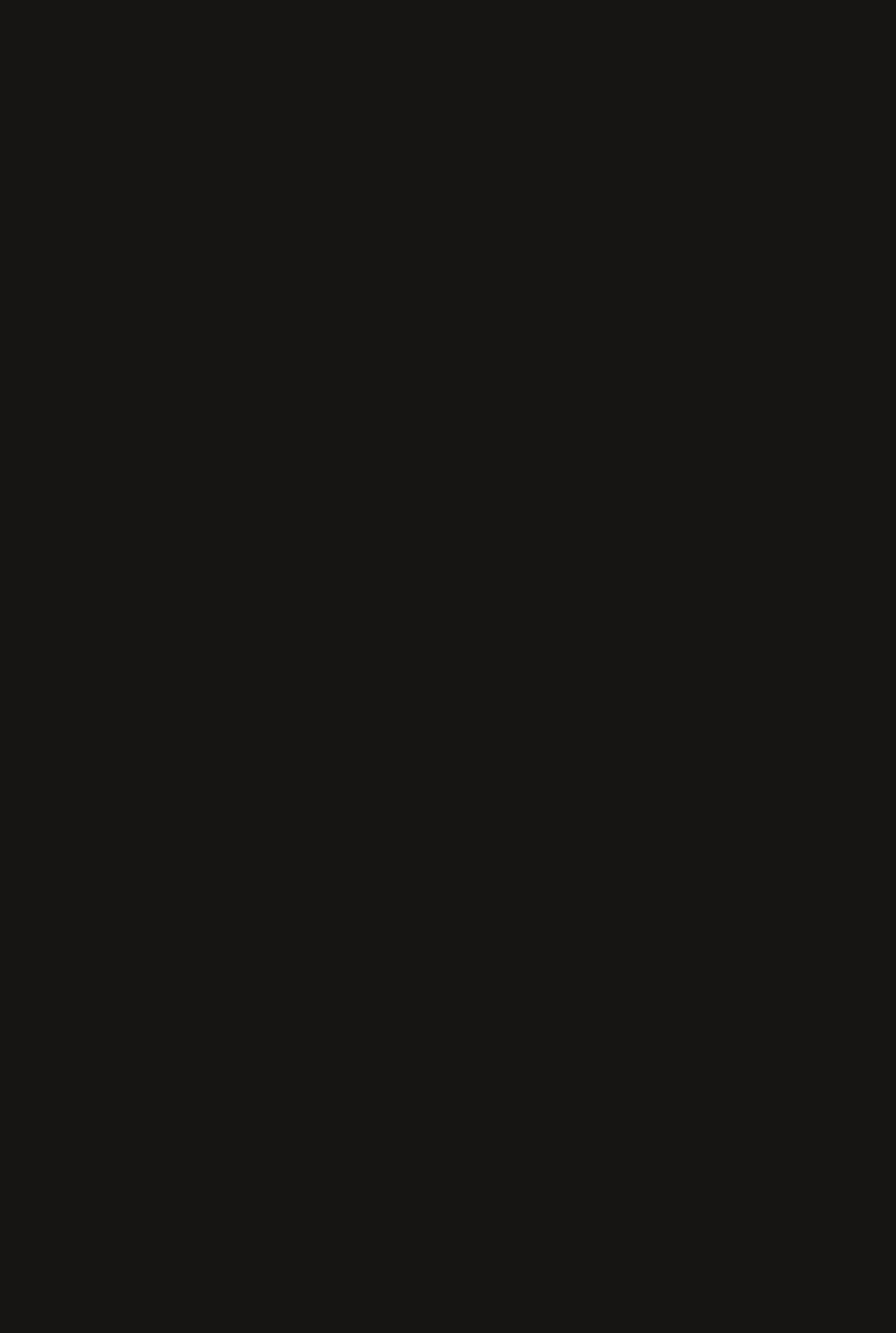
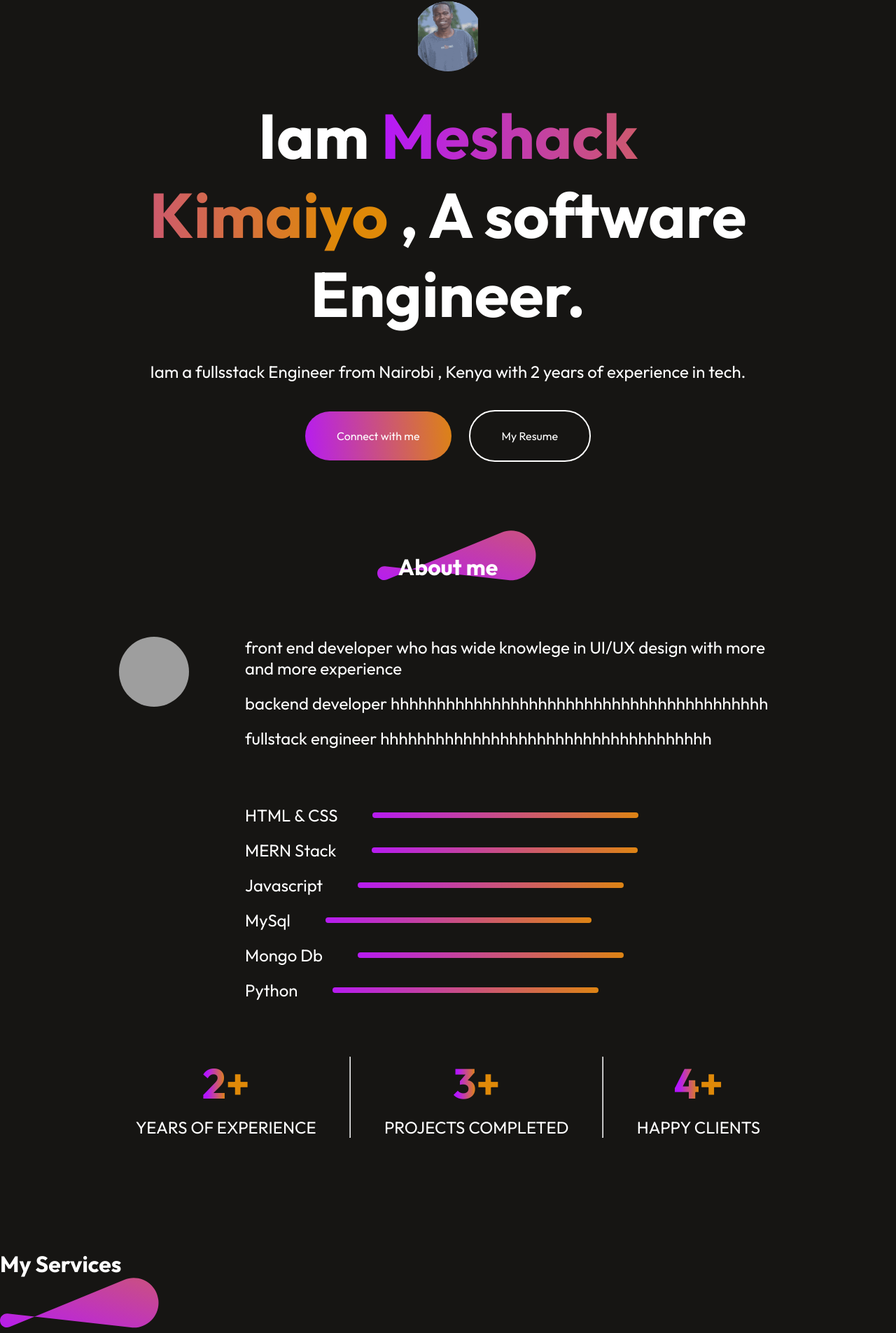
Before and after one commit to meshackkiplimo/meshack, a React (Vite) app: page / in a window 1280 px wide. Shown: the part 256-2161 px from the top of the page at 70% size. Before the commit the page ends 800 px from the top, so only its background shows below. Built offline with nearby package versions, Linux system fonts and the light colour scheme; grey boxes are pictures that could not be loaded.

Commit message:
user interface

```diff
--- a/src/App.jsx
+++ b/src/App.jsx
@@ -1,12 +1,16 @@
 
 import Navbar from './Components/Navbar/Navbar';
 import Hero from './Components/Hero/Hero';
+import About from './Components/About/About';
+import Services from './Components/Services/Services';
 
 const App = () => {
   return (
     <div>
     <Navbar />
     <Hero />
+    <About/>
+    <Services/>
 
     </div>
   )
--- /dev/null
+++ b/src/Components/About/About.css
@@ -0,0 +1,110 @@
+.about{
+    display:flex;
+    flex-direction:column;
+    align-items:center;
+    justify-content:center;
+    gap:80px;
+    margin:80px 170px;
+}
+.about-title{
+
+    position:relative;
+}
+.about-title h1{
+    padding:0px 30px;
+    fontsize:80px;
+    font-weigth:600;
+}
+.about-title img{
+    position:absolute;
+    bottom:0;
+    rigth:0;
+    z-index: -1;
+
+
+}
+.about-sections{
+
+    display:flex;
+    gap:80px;
+}
+.about-rigth{
+    display:flex;
+    flex-direction:column;
+    gap:80px;
+}
+.about-para{
+    display:flex;
+    flex-direction:column;
+    gap:20px;
+    font-size:24px;
+    font-weigth:500
+
+}
+.about-skills{
+    display:flex;
+    gap:20px;
+   flex-direction:column;
+}
+.about-skill{
+  display:flex;
+  gap:50px;
+  align-items:  center;
+  transition:0.3s;
+}
+.about-skill p{
+min-weigth:150px;
+font-size:24px;
+font-weigth:500;
+
+}
+.about-skill hr {
+    outline: none;
+    border: none;
+    width: 50px;
+    height: 8px;
+    border-radius: 50px;
+    background:linear-gradient(264deg,#DF8908 -5.09%,#B415FF 106.2%);
+}
+.about-achievements{
+    display:flex;
+    width:100%;
+    justify-content: space-around;
+    margin-bottom: 80px;
+
+
+}
+.about-achievement{
+    display:flex;
+    flex-direction:column;
+    align-items:center;
+    gap:10px;
+    transition:0.5s;
+
+
+
+
+}
+.about-achievement h1{
+    font-size:60px;
+    font-weigth:700;
+    background:linear-gradient(270deg,#DF8908 50.41%,#B415FF 90.25%);
+    background-clip:text;
+    -webkit-background-clip: text;
+    -webkit-text-fill-color: transparent;
+
+
+}
+.about-achievement p{
+    font-size:24px;
+    font-weigth:500;
+
+}
+.about-skill:hover{
+    transform:scale(1.05);
+    transition:0.3s;
+}
+.about-achievement:hover{
+    transform:scale(1.12);
+    transition:0.5s;
+}
--- /dev/null
+++ b/src/Components/About/About.jsx
@@ -0,0 +1,56 @@
+import "./About.css";
+import theme_pattern from "../../assets/theme_pattern.svg";
+import profile_img from "../../assets/about_profile.svg";
+
+const About = () => {
+  return (
+    <div className="about">
+      <div className="about-title">
+        <h1>About me</h1>
+        <img src={theme_pattern} />
+      </div>
+      <div className="about-sections">
+        <div className="about-left">
+          <img src={profile_img} className="img" />
+        </div>
+
+        <div className="about-rigth">
+          <div className="about-para">
+            <p>front end developer who has wide knowlege in UI/UX design with more and more experience</p>
+            <p>backend developer hhhhhhhhhhhhhhhhhhhhhhhhhhhhhhhhhhhhhhhhh</p>
+            <p> fullstack engineer hhhhhhhhhhhhhhhhhhhhhhhhhhhhhhhhhhhh</p>
+          </div>
+          <div className="about-skills">
+            <div className="about-skill"><p>HTML & CSS</p><hr style={{ width: "50%" }}></hr></div>
+            <div className="about-skill"><p>MERN Stack</p><hr style={{ width: "50%" }}></hr></div>
+            <div className="about-skill"><p>Javascript</p><hr style={{ width: "50%" }}></hr></div>
+            <div className="about-skill"><p>MySql</p><hr style={{ width: "50%" }}></hr></div>
+            <div className="about-skill"><p>Mongo Db</p><hr style={{ width: "50%" }}></hr></div>
+            <div className="about-skill"><p>Python</p><hr style={{ width: "50%" }}></hr></div>
+          </div>
+        </div>
+      </div>
+      <div className="about-achievements">
+        <div className="about-achievement">
+          <h1>2+</h1>
+          <p>YEARS OF EXPERIENCE</p>
+        </div>
+
+
+        <hr />
+        <div className="about-achievement">
+          <h1>3+</h1>
+          <p>PROJECTS COMPLETED</p>
+        </div>
+        <hr />
+        <div className="about-achievement">
+          <h1>4+</h1>
+          <p>HAPPY CLIENTS</p>
+        </div>
+        </div>
+      </div>
+
+  );
+};
+
+export default About;
--- a/src/Components/Hero/Hero.css
+++ b/src/Components/Hero/Hero.css
@@ -4,3 +4,58 @@
     border-radius: 50%;
     overflow: hidden; /* Hide any content exceeding the circle */
 }
+.hero{
+    display:flex;
+    align-items:center;
+    flex-direction:column;
+    gap:35px;
+}
+.hero img{
+    margin-top:150px;
+}
+
+.hero h1{
+    text-align:center;
+    width:70%;
+    font-size:90px;
+    font-weigth:600;
+}
+.hero h1 span{
+    background:linear-gradient(270deg,#DF8908 10%,#B415FF 100%);
+    background-clip:text;
+    -webkit-background-clip:text;
+    -webkit-text-fill-color:transparent;
+}
+.hero p{
+    width:50%
+    text-align:center;
+    font-size:24px;
+    line-height:40px;
+
+}
+.hero-action{
+    display:flex;
+    align-items:center;
+    gap:25px;
+    font-size 24px;
+    font-weigth:500;
+    margin-bottom:50px
+}
+.hero-connect{
+    padding:25px 45px;
+    border-radius:50px;
+    background:linear-gradient(264deg,#DF8908 -5.09%,#B415FF 106.2%);
+    cursor:pointer;
+}
+.hero-resume{
+    padding:25px 45px;
+    border-radius:50px;
+    border:2px solid #FFF;
+    cursor:pointer;
+}
+.hero-connect:hover{
+    border:2px solid white;
+}
+.hero-resume:hover{
+    border-color:#B415FF;
+}
--- a/src/Components/Hero/Hero.jsx
+++ b/src/Components/Hero/Hero.jsx
@@ -6,7 +6,14 @@
   return (
     <div className='hero'>
     <img src={profile_img} className='img' />
-    <h1>Iam Meshack Kimaiyo , A software Engineer Based in Nairobi, Kenya </h1>
+    <h1>Iam<span> Meshack Kimaiyo</span>  , A software Engineer.  </h1>
+    <p>Iam a fullsstack Engineer from Nairobi , Kenya with 2 years of experience in tech. </p>
+    <div className='hero-action'>
+        <div className='hero-connect'>Connect with me</div>
+        <div className='hero-resume'>My Resume</div>
+
+
+    </div>
 
     </div>
   )
--- /dev/null
+++ b/src/Components/Services/Services.jsx
@@ -0,0 +1,37 @@
+
+import './Services.css'
+import theme_pattern from '../../assets/theme_pattern.svg'
+
+import Services_Data from './../../assets/services_data';
+import arrow_icon from '../../assets/arrow_icon.svg'
+const Services = () => {
+  return (
+    <div className='services'>
+    <div className='service-title'>
+        <h1>My Services</h1>
+        <img   src={theme_pattern} />
+
+    </div>
+    <div className='service-container'>
+     {Services_Data.map((service,index)=>{
+
+        return <div key={index} className='services-format' >
+        <h3>{service.s_no}</h3>
+        <h2>{service.s_name}</h2>
+        <p>{service.s_desc}</p>
+        <div className='services-readmore'>
+
+            <p>Read more</p>
+            <img src={arrow_icon} />
+        </div>
+
+        </div>
+     })}
+
+    </div>
+
+    </div>
+  )
+}
+
+export default Services
```
Also changed, not shown: src/Components/Services/Services.css (added).
